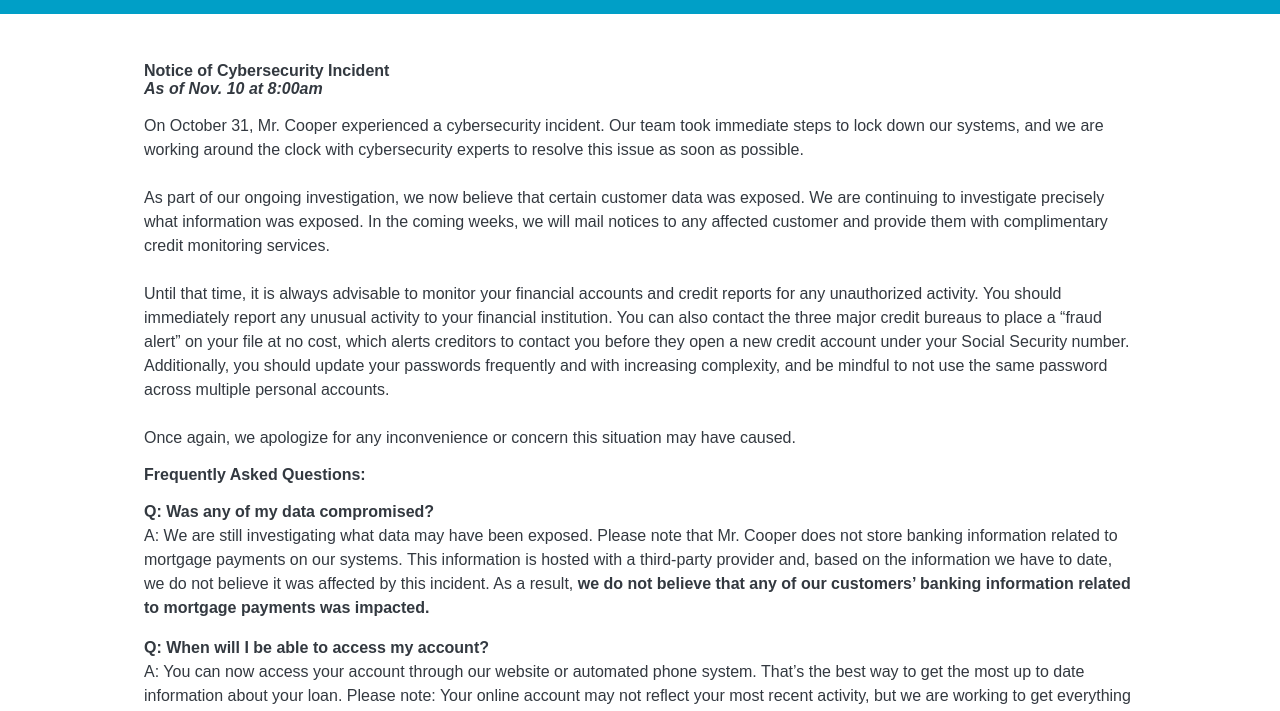
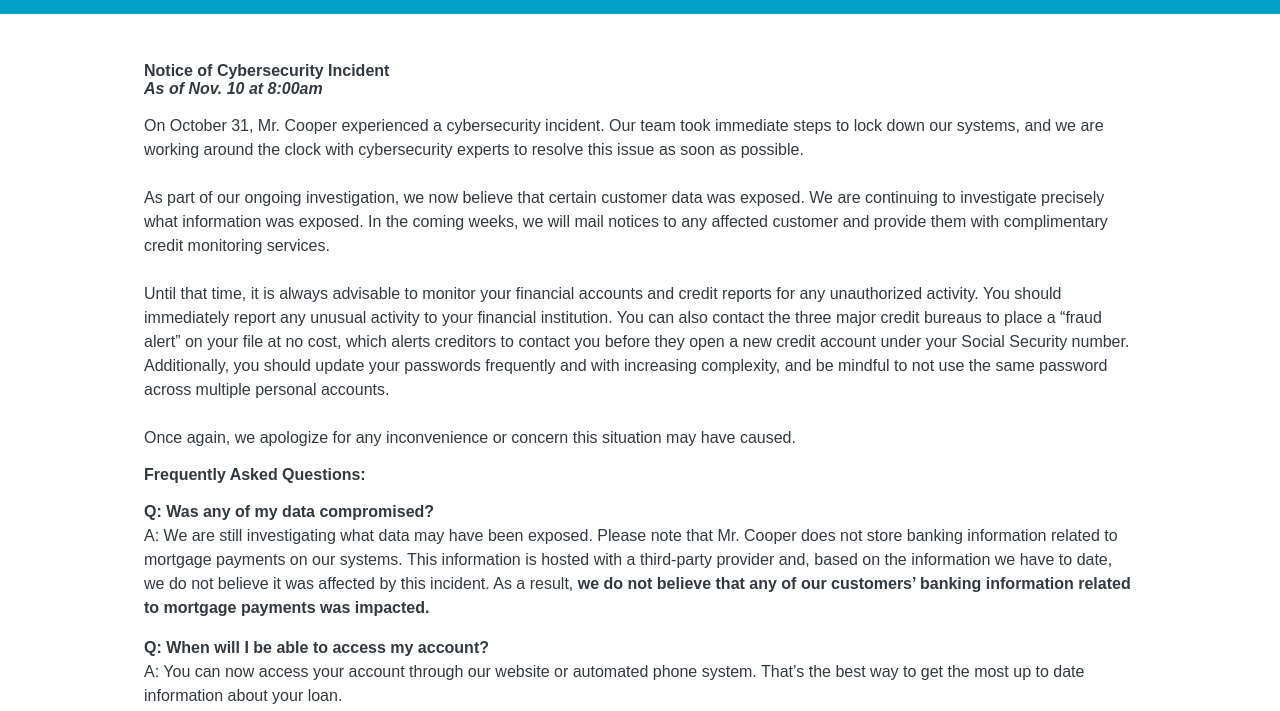
Before and after one commit to Vigneshwar2411/static_web_page, a plain HTML site: page index.html in a window 1280 px wide. Shown: the part 86-797 px from the top of the page. Drawn offline with Linux system fonts and the light colour scheme.

Commit message:
Update content nov 10 7.40 ist v3

```diff
--- a/index.html
+++ b/index.html
@@ -147,7 +147,7 @@
             <p class="para-content-questions">
                 <b>Q: When will I be able to access my account?</b>
                 <br />
-                A: You can now access your account through our website or automated phone system. That’s the best way to get the most up to date information about your loan. Please note: Your online account may not reflect your most recent activity, but we are working to get everything updated as soon as possible.
+                A: You can now access your account through our website or automated phone system. That’s the best way to get the most up to date information about your loan.
             </p>
 
             <p class="para-content-questions">
```
